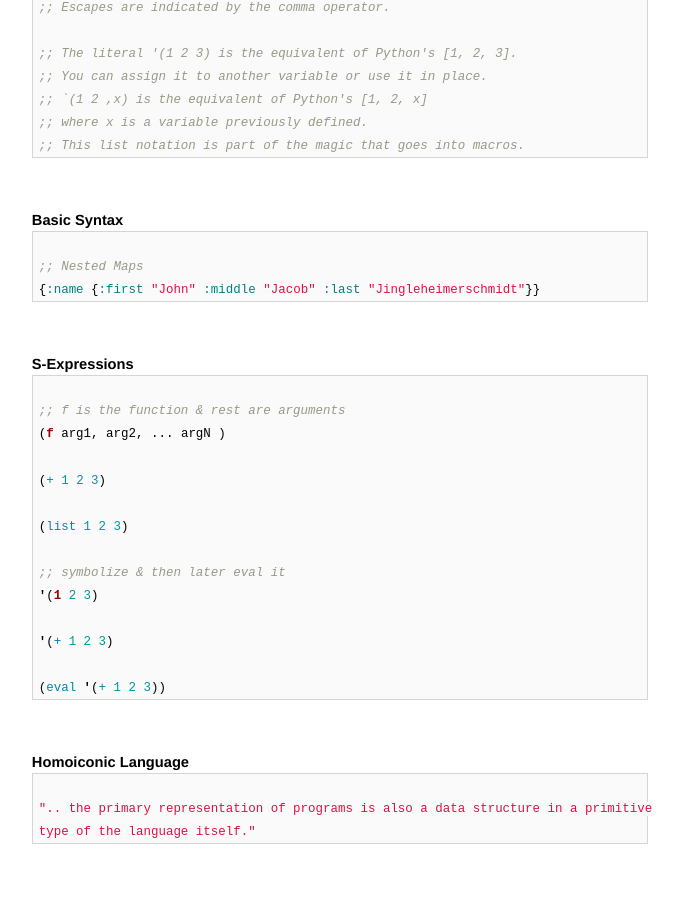
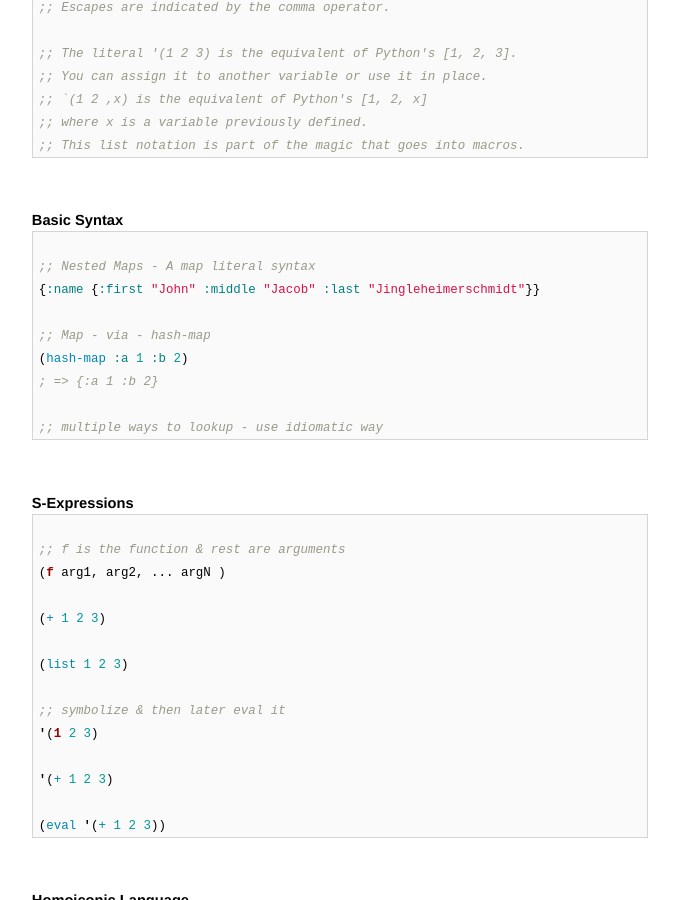
Before and after one commit to AmitKumarDas/amitkumardas.github.io, a Jekyll site: the page built from _posts/2016-08-12-my-lisp-refresher.md, in a window 1280 px wide and 900 px high, scrolled down 1801 px. Shown: the whole window, without its empty margins (300-983 px from the left). Built offline with Jekyll 4.4.1, drawn with Linux system fonts in a browser that asks for light colours.

Commit message:
Update 2016-08-12-my-lisp-refresher.md

````diff
--- a/_posts/2016-08-12-my-lisp-refresher.md
+++ b/_posts/2016-08-12-my-lisp-refresher.md
@@ -103,8 +103,14 @@ title: My lisp refresher
 
 ```clojure
 
-;; Nested Maps
+;; Nested Maps - A map literal syntax
 {:name {:first "John" :middle "Jacob" :last "Jingleheimerschmidt"}}
+
+;; Map - via - hash-map
+(hash-map :a 1 :b 2)
+; => {:a 1 :b 2}
+
+;; multiple ways to lookup - use idiomatic way
 ```
 
 <br />
````
